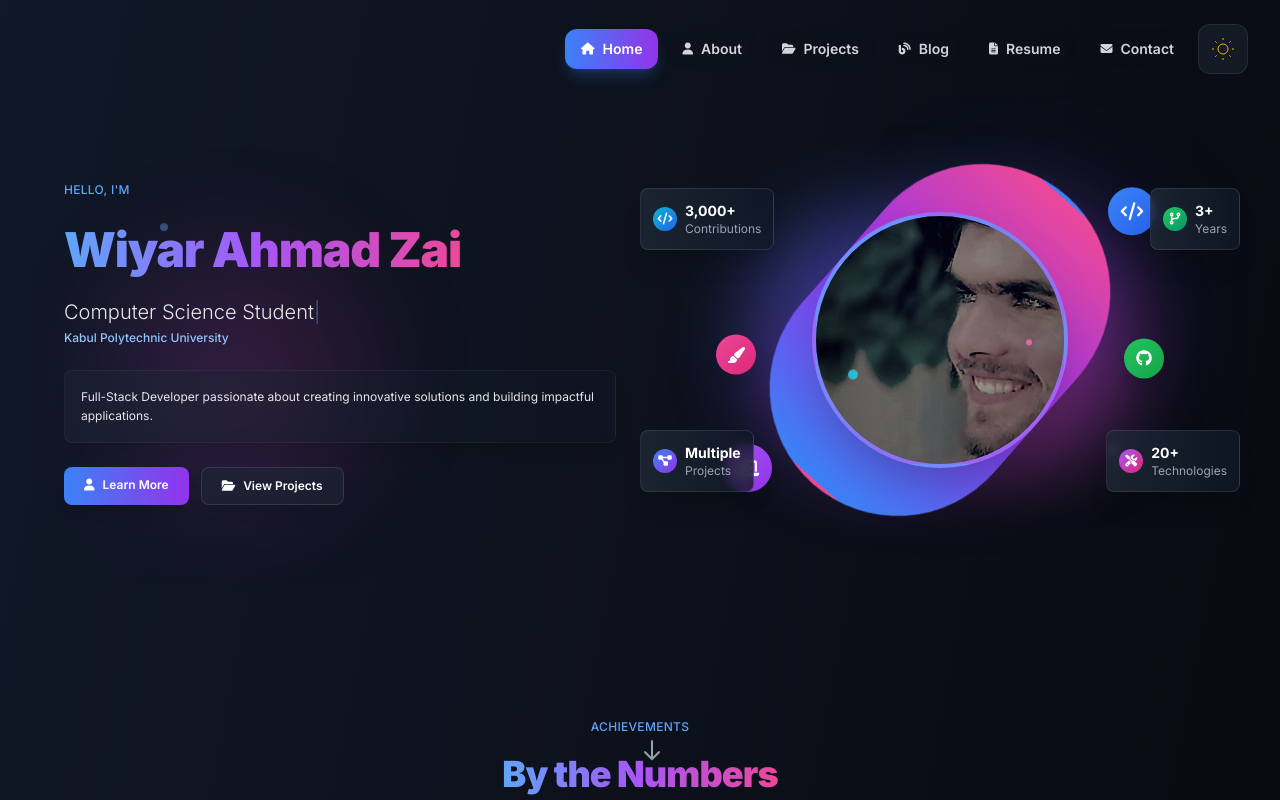
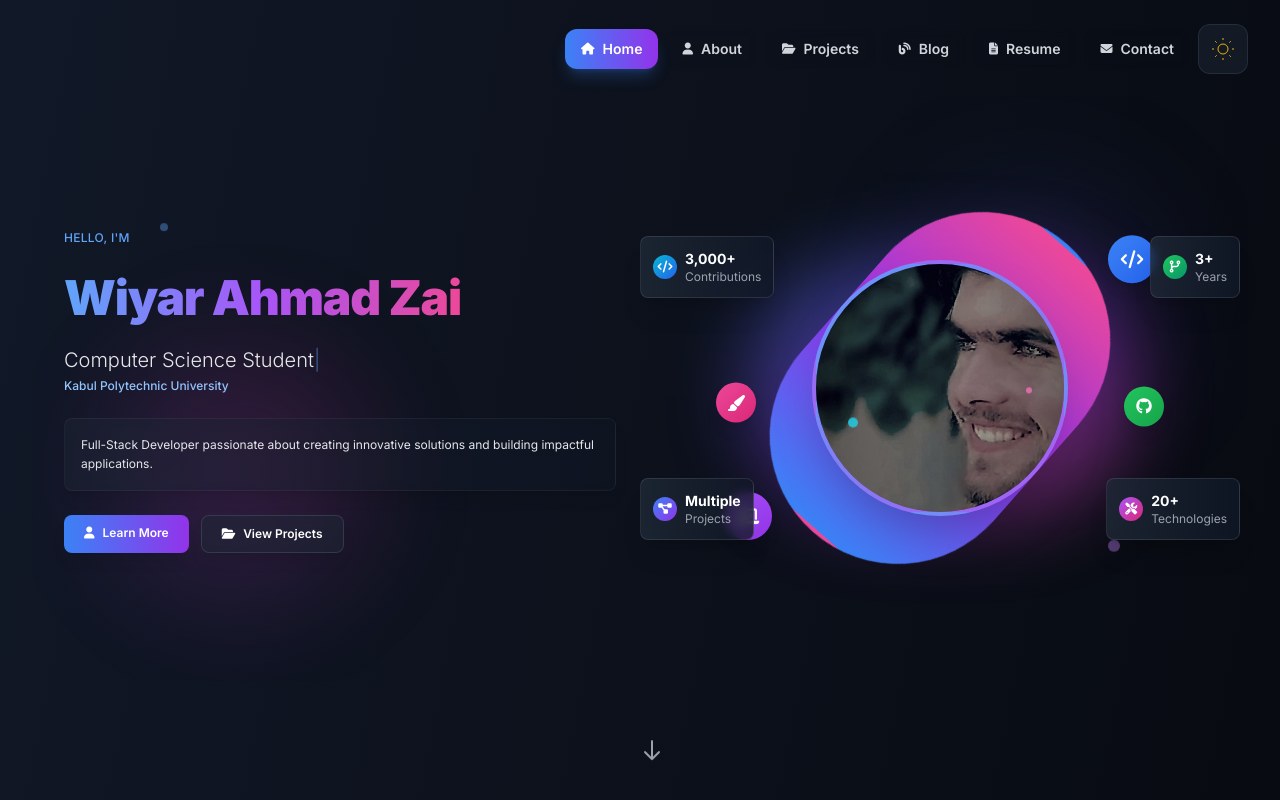
Before and after one commit to WiyarAhmadZai/Portfolio, a React (Vite) app: page / in a window 1280 px wide. Shown: the top 800 px of the page. Built offline with nearby package versions, Linux system fonts and the light colour scheme; the HTML template or start-up script is replaced by a standard one.

Commit message:
Update Home component hero section with increased padding for improved visual balance and user engagement.

```diff
--- a/src/pages/Home.jsx
+++ b/src/pages/Home.jsx
@@ -253,7 +253,7 @@ const Home = () => {
     <main className="min-h-screen pt-24 pb-20 px-4 sm:px-6 lg:px-8" role="main">
       <div className="max-w-7xl mx-auto">
         {/* Hero Section - Clean & Attractive */}
-        <section className={`relative py-20 flex items-center transition-all duration-1000 ${isVisible ? 'opacity-100 translate-y-0' : 'opacity-0 translate-y-10'}`} aria-labelledby="hero-title">
+        <section className={`relative py-32 flex items-center transition-all duration-1000 ${isVisible ? 'opacity-100 translate-y-0' : 'opacity-0 translate-y-10'}`} aria-labelledby="hero-title">
           {/* Simplified Background Elements */}
           <div className="absolute inset-0 overflow-hidden pointer-events-none">
             {/* Subtle gradient orbs */}
```
